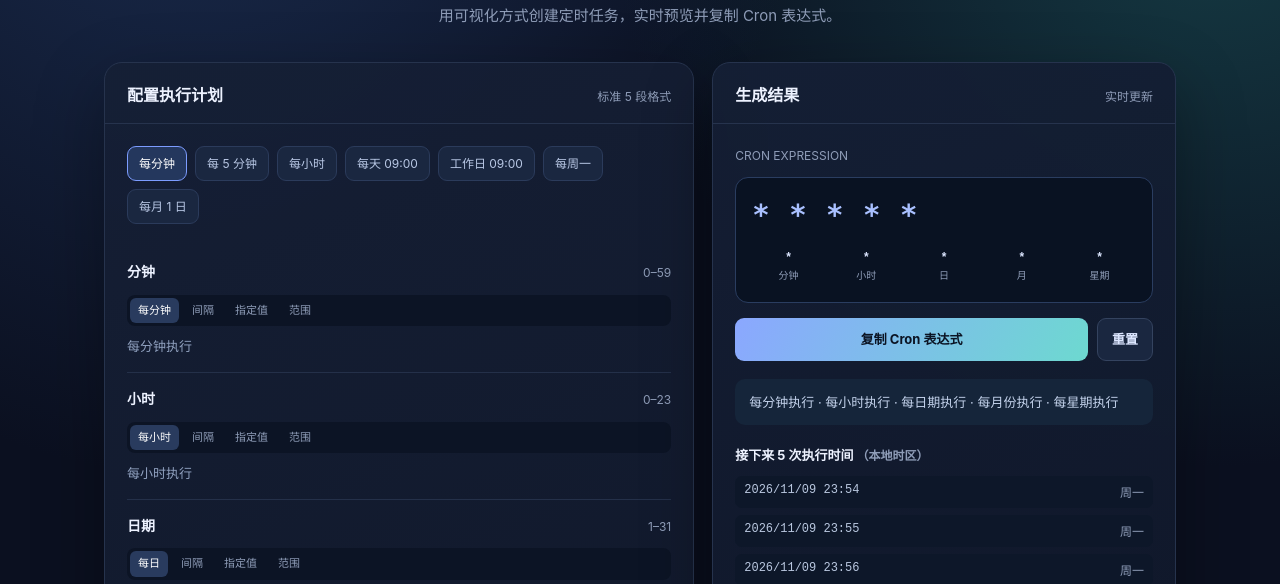
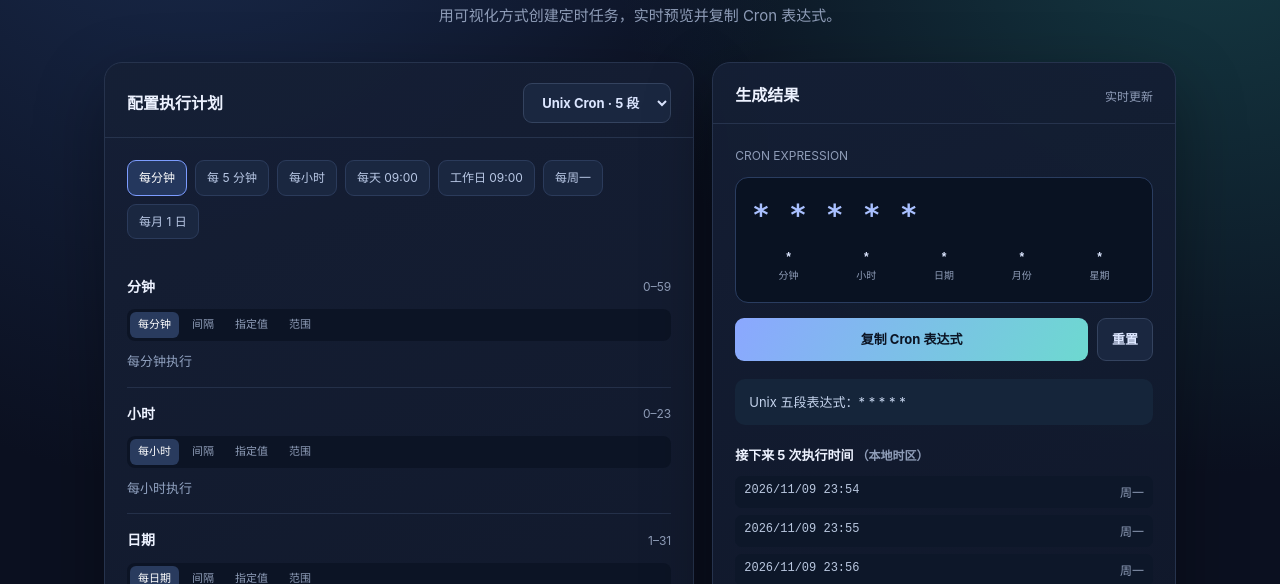
Before and after one commit to Xiong-China/cron2generate, a plain HTML site: page index.html in a window 1280 px wide. Shown: the part 216-800 px from the top of the page. Drawn offline with Linux system fonts and the light colour scheme.

Commit message:
Add Unix and Quartz expression type switch

```diff
--- a/index.html
+++ b/index.html
@@ -2,7 +2,7 @@
 <html lang="zh-CN">
 <head>
 <meta charset="UTF-8"><meta name="viewport" content="width=device-width,initial-scale=1">
-<meta name="theme-color" content="#0b1020"><meta name="description" content="免费在线 Cron 表达式生成器。通过可视化配置生成、解析和复制标准五段 Cron 表达式。">
+<meta name="theme-color" content="#0b1020"><meta name="description" content="免费在线 Cron 表达式生成器。通过可视化配置生成、解析和复制Unix Cron 与 Quartz Cron 表达式。">
 <title>Cron Studio — Cron 表达式生成器</title>
 <style>
 :root{color-scheme:dark;--bg:#0b1020;--panel:#121a2e;--panel2:#17223a;--line:#26334d;--text:#edf2ff;--muted:#8f9db8;--blue:#7c9cff;--cyan:#6de0d2;--green:#9ae6b4;--shadow:0 24px 70px #0005}
@@ -15,12 +15,12 @@ button,input,select{font:inherit}button{cursor:pointer}.wrap{max-width:1120px;ma
 <header class="top"><div class="brand"><div class="logo">C</div><span>Cron Studio</span></div><span class="tag">免费 · 本地运行 · 无需登录</span></header>
 <section class="hero"><div class="eyebrow">SCHEDULE MADE SIMPLE</div><h1>Cron 表达式生成器</h1><p>用可视化方式创建定时任务，实时预览并复制 Cron 表达式。</p></section>
 <div class="layout">
-<section class="card"><div class="card-head"><h2>配置执行计划</h2><span class="sub">标准 5 段格式</span></div><div class="body">
+<section class="card"><div class="card-head"><h2>配置执行计划</h2><select id="cronType" class="secondary" aria-label="表达式类型"><option value="unix">Unix Cron · 5 段</option><option value="quartz">Quartz · 6 段</option></select></div><div class="body">
 <div class="presets" id="presets"><button class="chip active" data-preset="everyMinute">每分钟</button><button class="chip" data-preset="every5">每 5 分钟</button><button class="chip" data-preset="hourly">每小时</button><button class="chip" data-preset="daily">每天 09:00</button><button class="chip" data-preset="weekday">工作日 09:00</button><button class="chip" data-preset="weekly">每周一</button><button class="chip" data-preset="monthly">每月 1 日</button></div>
 <div id="fields"></div>
 </div></section>
 <aside class="card output"><div class="card-head"><h2>生成结果</h2><span class="sub">实时更新</span></div><div class="body">
-<div class="sub">CRON EXPRESSION</div><div class="expression"><div class="cron" id="cron">* * * * *</div><div class="parts"><div class="part"><b id="p0">*</b>分钟</div><div class="part"><b id="p1">*</b>小时</div><div class="part"><b id="p2">*</b>日</div><div class="part"><b id="p3">*</b>月</div><div class="part"><b id="p4">*</b>星期</div></div></div>
+<div class="sub">CRON EXPRESSION</div><div class="expression"><div class="cron" id="cron">* * * * *</div><div class="parts" id="parts"><div class="part"><b>*</b>分钟</div><div class="part"><b>*</b>小时</div><div class="part"><b>*</b>日期</div><div class="part"><b>*</b>月份</div><div class="part"><b>*</b>星期</div></div></div>
 <div class="actions"><button class="primary" id="copy">复制 Cron 表达式</button><button class="secondary" id="reset">重置</button></div>
 <div class="description" id="desc">每分钟执行一次</div>
 <div class="next"><h3>接下来 5 次执行时间 <span class="sub">（本地时区）</span></h3><div class="times" id="times"></div></div>
@@ -29,26 +29,25 @@ button,input,select{font:inherit}button{cursor:pointer}.wrap{max-width:1120px;ma
 </div><footer class="footer">Cron Studio · 表达式在浏览器本地生成，不会上传任何数据。<br>适用于 Linux Cron、Cloudflare 等常见定时任务场景（请确认目标平台语法）。</footer>
 </main>
 <script>
-const defs=[
-{key:'minute',title:'分钟',range:'0–59',min:0,max:59,unit:'分钟'},
-{key:'hour',title:'小时',range:'0–23',min:0,max:23,unit:'小时'},
-{key:'dom',title:'日期',range:'1–31',min:1,max:31,unit:'日'},
-{key:'month',title:'月份',range:'1–12',min:1,max:12,unit:'月'},
-{key:'dow',title:'星期',range:'0–6（周日为 0）',min:0,max:6,unit:'星期'}
-];
-const state={minute:{mode:'every',a:1,b:0},hour:{mode:'every',a:1,b:0},dom:{mode:'every',a:1,b:1},month:{mode:'every',a:1,b:1},dow:{mode:'every',a:1,b:0}};
 const $=id=>document.getElementById(id);
-function value(k){let s=state[k];if(s.mode==='every')return '*';if(s.mode==='step')return s.a===1?'*/1': '*/'+s.a;if(s.mode==='range')return s.a+'-'+s.b;if(s.mode==='specific')return String(s.a);return '*'}
-function renderFields(){ $('fields').innerHTML=defs.map(d=>{let s=state[d.key];return '<div class="field"><div class="field-top"><label>'+d.title+'</label><small>'+d.range+'</small></div><div class="mode">'+[['every','每'+d.unit],['step','间隔'],['specific','指定值'],['range','范围']].map(([m,t])=>'<button data-key="'+d.key+'" data-mode="'+m+'" class="'+(s.mode===m?'on':'')+'">'+t+'</button>').join('')+'</div><div class="control" style="margin-top:10px">'+(s.mode==='step'?'<span>每隔</span><input type="number" min="1" max="'+(d.max-d.min+1)+'" value="'+s.a+'" data-key="'+d.key+'" data-prop="a"><span>'+d.unit+'</span>':s.mode==='specific'?'<span>第</span><input type="number" min="'+d.min+'" max="'+d.max+'" value="'+s.a+'" data-key="'+d.key+'" data-prop="a"><span>'+d.unit+'</span>':s.mode==='range'?'<span>从</span><input type="number" min="'+d.min+'" max="'+d.max+'" value="'+s.a+'" data-key="'+d.key+'" data-prop="a"><span>到</span><input type="number" min="'+d.min+'" max="'+d.max+'" value="'+s.b+'" data-key="'+d.key+'" data-prop="b"><span>'+d.unit+'</span>':'<span style="color:#91a2c0;font-size:13px">每'+d.unit+'执行</span>')+'</div></div>'}).join('');update()}
+let cronType='unix';
+const common=[{key:'minute',title:'分钟',min:0,max:59,range:'0–59'},{key:'hour',title:'小时',min:0,max:23,range:'0–23'},{key:'dom',title:'日期',min:1,max:31,range:'1–31'},{key:'month',title:'月份',min:1,max:12,range:'1–12'},{key:'dow',title:'星期',min:0,max:6,range:'0–6（周日为 0）'}];
+const quartz=[{key:'second',title:'秒',min:0,max:59,range:'0–59'},{key:'minute',title:'分钟',min:0,max:59,range:'0–59'},{key:'hour',title:'小时',min:0,max:23,range:'0–23'},{key:'dom',title:'日期',min:1,max:31,range:'1–31（可用 ?）'},{key:'month',title:'月份',min:1,max:12,range:'1–12'},{key:'dow',title:'星期',min:1,max:7,range:'1–7（1=周日，可用 ?）'}];
+const state={second:{mode:'specific',a:0,b:0},minute:{mode:'every',a:1,b:0},hour:{mode:'every',a:1,b:0},dom:{mode:'every',a:1,b:1},month:{mode:'every',a:1,b:1},dow:{mode:'every',a:1,b:0}};
+const defs=()=>cronType==='unix'?common:quartz;
+function value(k){const s=state[k];if(s.mode==='every')return '*';if(s.mode==='step')return '*/'+s.a;if(s.mode==='range')return s.a+'-'+s.b;if(s.mode==='question')return '?';return String(s.a)}
+function renderFields(){ $('fields').innerHTML=defs().map(d=>{let s=state[d.key],modes=[['every','每'+d.title],['step','间隔'],['specific','指定值'],['range','范围']];if(cronType==='quartz'&&(d.key==='dom'||d.key==='dow'))modes.push(['question','不指定 (?)']);return '<div class="field"><div class="field-top"><label>'+d.title+'</label><small>'+d.range+'</small></div><div class="mode">'+modes.map(([m,t])=>'<button data-key="'+d.key+'" data-mode="'+m+'" class="'+(s.mode===m?'on':'')+'">'+t+'</button>').join('')+'</div><div class="control" style="margin-top:10px">'+(s.mode==='step'?'<span>每隔</span><input type="number" min="1" max="'+(d.max-d.min+1)+'" value="'+s.a+'" data-key="'+d.key+'" data-prop="a"><span>'+d.title+'</span>':s.mode==='specific'?'<span>指定</span><input type="number" min="'+d.min+'" max="'+d.max+'" value="'+s.a+'" data-key="'+d.key+'" data-prop="a">':s.mode==='range'?'<span>从</span><input type="number" min="'+d.min+'" max="'+d.max+'" value="'+s.a+'" data-key="'+d.key+'" data-prop="a"><span>到</span><input type="number" min="'+d.min+'" max="'+d.max+'" value="'+s.b+'" data-key="'+d.key+'" data-prop="b">':s.mode==='question'?'<span style="color:#91a2c0;font-size:13px">该字段由另一个日期字段决定</span>':'<span style="color:#91a2c0;font-size:13px">每'+d.title+'执行</span>')+'</div></div>'}).join('');update()}
 $('fields').addEventListener('click',e=>{let b=e.target.closest('button[data-mode]');if(!b)return;state[b.dataset.key].mode=b.dataset.mode;renderFields()});
-$('fields').addEventListener('change',e=>{let i=e.target;if(!i.dataset.key)return;let d=defs.find(x=>x.key===i.dataset.key),n=Number(i.value);state[i.dataset.key][i.dataset.prop]=Math.max(d.min,Math.min(d.max,n));renderFields()});
-function parseField(f,min,max){if(f==='*')return Array.from({length:max-min+1},(_,i)=>i+min);let out=[];for(let p of f.split(',')){let [base,stepS]=p.split('/'),step=stepS?Number(stepS):1;if(!Number.isInteger(step)||step<1)throw Error('间隔值无效');let a,b;if(base==='*'){a=min;b=max}else if(base.includes('-')){[a,b]=base.split('-').map(Number)}else{a=b=Number(base)}if(!Number.isInteger(a)||!Number.isInteger(b)||a<min||b>max||a>b)throw Error('字段数值超出范围');for(let x=a;x<=b;x+=step)out.push(x)}return [...new Set(out)]}
-function validCron(c){let f=c.trim().split(/\s+/);if(f.length!==5)throw Error('Cron 必须包含 5 个字段');let ranges=[[0,59],[0,23],[1,31],[1,12],[0,7]];f.forEach((x,i)=>parseField(x,...ranges[i]));return f}
-function describe(f){let names=['分钟','小时','日期','月份','星期'];return f.map((x,i)=>x==='*'?'每'+names[i]+'执行':names[i]+'：'+x).join(' · ')}
-function nextRuns(f){let sets=[parseField(f[0],0,59),parseField(f[1],0,23),parseField(f[2],1,31),parseField(f[3],1,12),parseField(f[4],0,7).map(x=>x===7?0:x)];let result=[],d=new Date();d.setSeconds(0,0);d.setMinutes(d.getMinutes()+1);let start=d.getTime(),limit=start+366*86400000;for(let t=start;t<limit&&result.length<5;t+=60000){let x=new Date(t),dom=sets[2].includes(x.getDate()),dow=sets[4].includes(x.getDay());let dayMatch=f[2]==='*'&&f[4]==='*'?true:f[2]==='*'?dow:f[4]==='*'?dom:(dom||dow);if(sets[0].includes(x.getMinutes())&&sets[1].includes(x.getHours())&&sets[3].includes(x.getMonth()+1)&&dayMatch)result.push(x)}return result}
-function update(){let f=defs.map(d=>value(d.key)),c=f.join(' ');$('cron').textContent=c;$('raw').value=c;f.forEach((x,i)=>$('p'+i).textContent=x);$('desc').textContent=describe(f);try{let runs=nextRuns(f);$('times').innerHTML=runs.length?runs.map(x=>'<div class="time"><span>'+x.toLocaleString('zh-CN',{year:'numeric',month:'2-digit',day:'2-digit',hour:'2-digit',minute:'2-digit',hour12:false})+'</span><span>'+['周日','周一','周二','周三','周四','周五','周六'][x.getDay()]+'</span></div>').join(''):'<div class="hint">未来一年内没有匹配的执行时间</div>'}catch(e){$('times').innerHTML='<div class="hint">无法计算执行时间</div>'}}
-function setPreset(p){let presets={everyMinute:['*','*','*','*','*'],every5:['*/5','*','*','*','*'],hourly:['0','*','*','*','*'],daily:['0','9','*','*','*'],weekday:['0','9','*','*','1-5'],weekly:['0','9','*','*','1'],monthly:['0','9','1','*','*']};let f=presets[p];f.forEach((v,i)=>{let d=defs[i],s=state[d.key];if(v==='*')Object.assign(s,{mode:'every',a:1,b:d.min});else if(v.includes('/'))Object.assign(s,{mode:'step',a:Number(v.split('/')[1]),b:0});else if(v.includes('-')){let [a,b]=v.split('-').map(Number);Object.assign(s,{mode:'range',a,b})}else Object.assign(s,{mode:'specific',a:Number(v),b:Number(v)})});document.querySelectorAll('.chip').forEach(x=>x.classList.toggle('active',x.dataset.preset===p));renderFields()}
+$('fields').addEventListener('change',e=>{let i=e.target;if(!i.dataset.key)return;let d=defs().find(x=>x.key===i.dataset.key),n=Number(i.value);state[i.dataset.key][i.dataset.prop]=Math.max(d.min,Math.min(d.max,n));renderFields()});
+function parseField(f,min,max,allowQuestion=false){if(f==='?'&&allowQuestion)return null;if(f==='*')return Array.from({length:max-min+1},(_,i)=>i+min);let out=[];for(let p of f.split(',')){let [base,stepS]=p.split('/'),step=stepS?Number(stepS):1;if(!Number.isInteger(step)||step<1)throw Error('间隔值无效');let a,b;if(base==='*'){a=min;b=max}else if(base.includes('-')){[a,b]=base.split('-').map(Number)}else{a=b=Number(base)}if(!Number.isInteger(a)||!Number.isInteger(b)||a<min||b>max||a>b)throw Error('字段数值超出范围');for(let x=a;x<=b;x+=step)out.push(x)}return [...new Set(out)]}
+function validCron(c){let f=c.trim().split(/\s+/),expected=cronType==='unix'?5:6;if(f.length!==expected)throw Error('当前格式必须包含 '+expected+' 个字段');let ranges=cronType==='unix'?[[0,59],[0,23],[1,31],[1,12],[0,7]]:[[0,59],[0,59],[0,23],[1,31],[1,12],[1,7]];let parsed=f.map((x,i)=>parseField(x,...ranges[i],cronType==='quartz'&&(i===3||i===5)));if(cronType==='quartz'&&((f[3]==='?')===(f[5]==='?')))throw Error('Quartz 格式的日期和星期字段必须且只能有一个使用 ?');return {f,parsed}}
+function describe(f){return f.join(' ')}
+function nextRuns(f){let q=cronType==='quartz',offset=q?1:0,sec=q?parseField(f[0],0,59):[0],mins=parseField(f[offset],0,59),hours=parseField(f[offset+1],0,23),dom=parseField(f[offset+2],1,31,q),months=parseField(f[offset+3],1,12),dow=parseField(f[offset+4],q?1:0,q?7:7,q);let result=[],d=new Date();d.setMilliseconds(0);if(q){d.setSeconds(d.getSeconds()+1)}else{d.setSeconds(0);d.setMinutes(d.getMinutes()+1)}let limit=d.getTime()+366*86400000;for(let t=d.getTime();t<limit&&result.length<5;){let x=new Date(t),weekday=q?x.getDay()+1:x.getDay(),dayMatch=q?(dom===null?dow.includes(weekday):dom.includes(x.getDate())):((f[2]==='*'&&f[4]==='*')?true:f[2]==='*'?dow.includes(weekday):f[4]==='*'?dom.includes(x.getDate()):(dom.includes(x.getDate())||dow.includes(weekday)));if(sec.includes(x.getSeconds())&&mins.includes(x.getMinutes())&&hours.includes(x.getHours())&&months.includes(x.getMonth()+1)&&dayMatch)result.push(x);t+=q?1000:60000}return result}
+function update(){let f=defs().map(d=>value(d.key)),c=f.join(' ');$('cron').textContent=c;$('raw').value=c;$('parts').innerHTML=f.map((x,i)=>'<div class="part"><b>'+x+'</b>'+defs()[i].title+'</div>').join('');$('desc').textContent=(cronType==='quartz'?'Quartz 六段表达式：':'Unix 五段表达式：')+c;try{let runs=nextRuns(f);$('times').innerHTML=runs.length?runs.map(x=>'<div class="time"><span>'+x.toLocaleString('zh-CN',{year:'numeric',month:'2-digit',day:'2-digit',hour:'2-digit',minute:'2-digit',second:cronType==='quartz'?'2-digit':undefined,hour12:false})+'</span><span>'+['周日','周一','周二','周三','周四','周五','周六'][x.getDay()]+'</span></div>').join(''):'<div class="hint">未来一年内没有匹配的执行时间</div>'}catch(e){$('times').innerHTML='<div class="hint">无法计算执行时间</div>'}}
+function setPreset(p){let presets={everyMinute:['*','*','*','*','*'],every5:['*/5','*','*','*','*'],hourly:['0','*','*','*','*'],daily:['0','9','*','*','*'],weekday:['0','9','*','*','1-5'],weekly:['0','9','*','*','1'],monthly:['0','9','1','*','*']};let f=presets[p];if(cronType==='quartz'){let map={everyMinute:['0','*','*','?','*','*'],every5:['0','*/5','*','?','*','*'],hourly:['0','0','*','?','*','*'],daily:['0','0','9','?','*','*'],weekday:['0','0','9','?','*','2-6'],weekly:['0','0','9','?','*','2'],monthly:['0','0','9','1','*','?']};quartz.forEach((d,i)=>assign(d.key,map[p][i],d))}else common.forEach((d,i)=>assign(d.key,f[i],d));document.querySelectorAll('.chip').forEach(x=>x.classList.toggle('active',x.dataset.preset===p));renderFields()}
+function assign(k,v,d){let s=state[k];if(v==='*')Object.assign(s,{mode:'every',a:1,b:d.min});else if(v==='?')Object.assign(s,{mode:'question',a:1,b:d.min});else if(v.includes('/'))Object.assign(s,{mode:'step',a:Number(v.split('/')[1]),b:0});else if(v.includes('-')){let [a,b]=v.split('-').map(Number);Object.assign(s,{mode:'range',a,b})}else Object.assign(s,{mode:'specific',a:Number(v),b:Number(v)})}
 $('presets').addEventListener('click',e=>{let b=e.target.closest('[data-preset]');if(b)setPreset(b.dataset.preset)});
-$('raw').addEventListener('change',()=>{try{let f=validCron($('raw').value);$('cron').textContent=f.join(' ');f.forEach((x,i)=>$('p'+i).textContent=x);$('desc').textContent=describe(f);let runs=nextRuns(f);$('times').innerHTML=runs.map(x=>'<div class="time"><span>'+x.toLocaleString('zh-CN',{year:'numeric',month:'2-digit',day:'2-digit',hour:'2-digit',minute:'2-digit',hour12:false})+'</span><span>'+['周日','周一','周二','周三','周四','周五','周六'][x.getDay()]+'</span></div>').join('');$('status').textContent='表达式有效';$('status').style.color='var(--green)'}catch(e){$('status').textContent=e.message;$('status').style.color='#ff9a9a'}});
+$('cronType').addEventListener('change',e=>{cronType=e.target.value;document.querySelector('.card-head .sub').textContent=cronType==='unix'?'标准 5 段格式':'Quartz 6 段格式';document.querySelector('.next h3').innerHTML='接下来 5 次执行时间 <span class="sub">（本地时区）</span>';setPreset('everyMinute')});
+$('raw').addEventListener('change',()=>{try{let {f}=validCron($('raw').value);$('cron').textContent=f.join(' ');$('parts').innerHTML=f.map((x,i)=>'<div class="part"><b>'+x+'</b>'+defs()[i].title+'</div>').join('');$('desc').textContent=(cronType==='quartz'?'Quartz 六段表达式：':'Unix 五段表达式：')+f.join(' ');let runs=nextRuns(f);$('times').innerHTML=runs.map(x=>'<div class="time"><span>'+x.toLocaleString('zh-CN',{year:'numeric',month:'2-digit',day:'2-digit',hour:'2-digit',minute:'2-digit',second:cronType==='quartz'?'2-digit':undefined,hour12:false})+'</span></div>').join('');$('status').textContent='表达式有效';$('status').style.color='var(--green)'}catch(e){$('status').textContent=e.message;$('status').style.color='#ff9a9a'}});
 $('copy').addEventListener('click',async()=>{try{await navigator.clipboard.writeText($('cron').textContent);$('status').textContent='已复制到剪贴板';$('status').style.color='var(--green)'}catch(e){$('raw').select();document.execCommand('copy');$('status').textContent='已复制'}});$('reset').addEventListener('click',()=>setPreset('everyMinute'));setPreset('everyMinute');
 </script></body></html>
```
